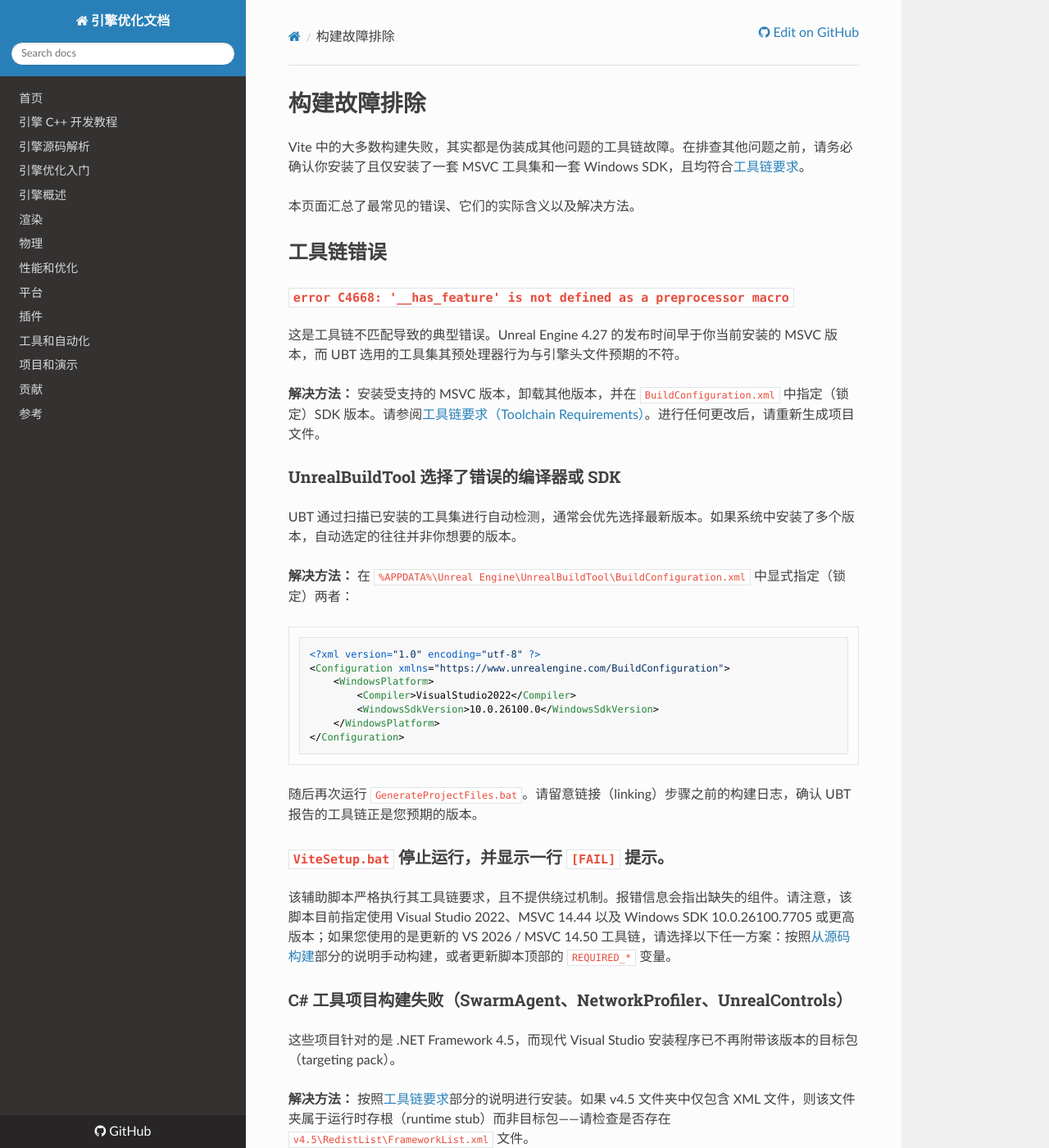
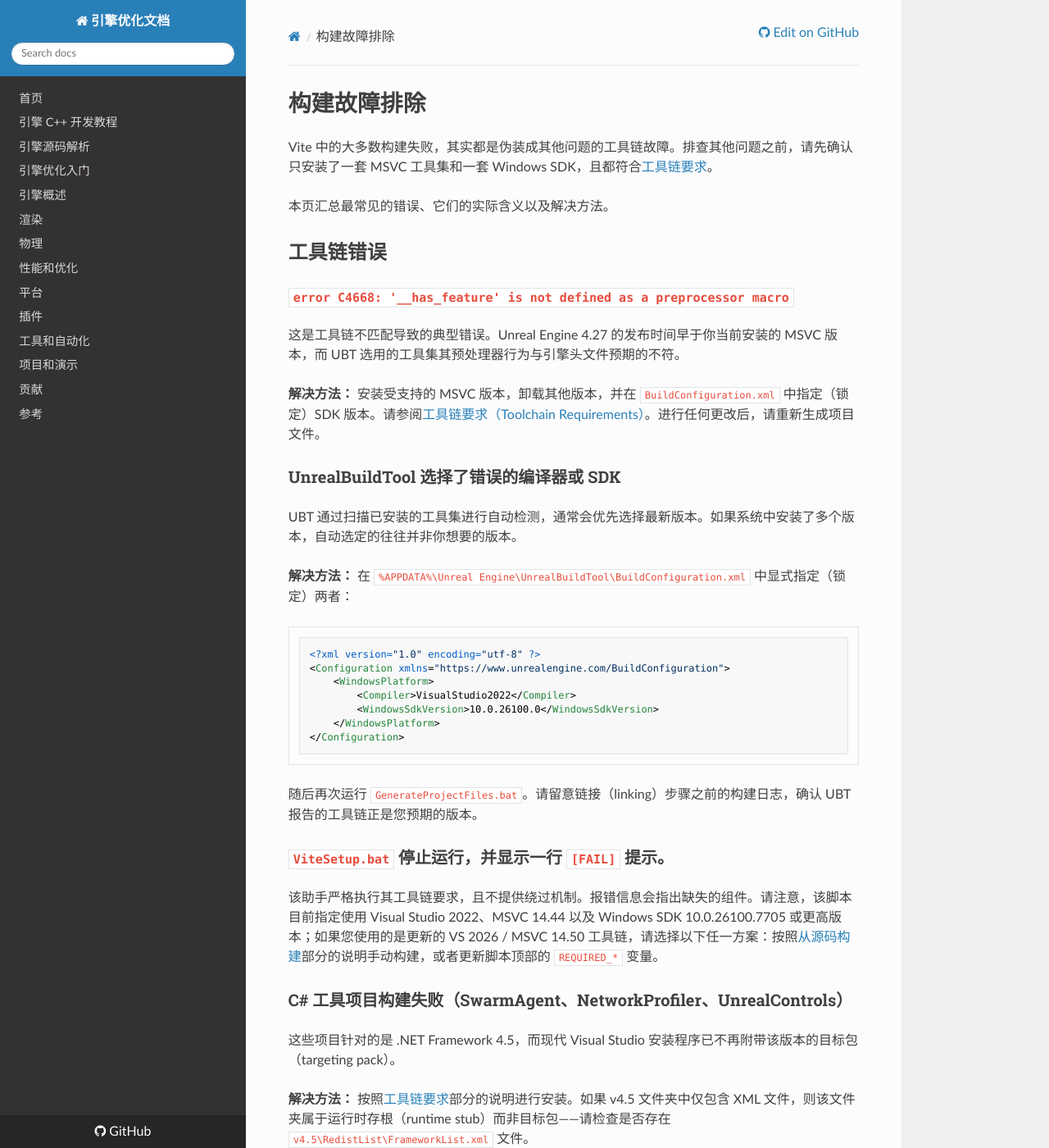
Before and after one commit to OpenHUTB/cpp, an MkDocs documentation site: the page built from docs/optimization/GettingStarted/Build-Troubleshooting.md, in a window 1280 px wide and 1400 px high. Shown: the whole window at 82% size. Built offline with MkDocs 1.6.1, drawn with Linux system fonts in a browser that asks for light colours; nearby versions of some CDN libraries; a script that is not in the unit is left out; some of the changed text lies outside the part shown.

Commit message:
docs: 统一构建故障排除页的助手与原生表述
- 开头一句「安装了且仅安装了一套」改为更通顺的「只安装了一套」
- 辅助脚本统一称助手，与工具链、从源码构建页一致
- 原版 Unreal Engine 4.27 按术语表改为原生 Unreal Engine 4.27
- 覆盖提示的 N 改为代码 span；Discord 一句去掉多余空格

```diff
--- a/docs/optimization/GettingStarted/Build-Troubleshooting.md
+++ b/docs/optimization/GettingStarted/Build-Troubleshooting.md
@@ -1,8 +1,8 @@
 # 构建故障排除
 
-Vite 中的大多数构建失败，其实都是伪装成其他问题的工具链故障。在排查其他问题之前，请务必确认你安装了且仅安装了一套 MSVC 工具集和一套 Windows SDK，且均符合[工具链要求](Toolchain-Requirements.md)。
+Vite 中的大多数构建失败，其实都是伪装成其他问题的工具链故障。排查其他问题之前，请先确认只安装了一套 MSVC 工具集和一套 Windows SDK，且都符合[工具链要求](Toolchain-Requirements.md)。
 
-本页面汇总了最常见的错误、它们的实际含义以及解决方法。
+本页汇总最常见的错误、它们的实际含义以及解决方法。
 
 
 ## 工具链错误
@@ -35,7 +35,7 @@ UBT 通过扫描已安装的工具集进行自动检测，通常会优先选择
 
 ### `ViteSetup.bat` 停止运行，并显示一行 `[FAIL]` 提示。
 
-该辅助脚本严格执行其工具链要求，且不提供绕过机制。报错信息会指出缺失的组件。请注意，该脚本目前指定使用 Visual Studio 2022、MSVC 14.44 以及 Windows SDK 10.0.26100.7705 或更高版本；如果您使用的是更新的 VS 2026 / MSVC 14.50 工具链，请选择以下任一方案：按照[从源码构建](Build-From-Source.md)部分的说明手动构建，或者更新脚本顶部的 `REQUIRED_*` 变量。
+该助手严格执行其工具链要求，且不提供绕过机制。报错信息会指出缺失的组件。请注意，该脚本目前指定使用 Visual Studio 2022、MSVC 14.44 以及 Windows SDK 10.0.26100.7705 或更高版本；如果您使用的是更新的 VS 2026 / MSVC 14.50 工具链，请选择以下任一方案：按照[从源码构建](Build-From-Source.md)部分的说明手动构建，或者更新脚本顶部的 `REQUIRED_*` 变量。
 
 
 ### C# 工具项目构建失败（SwarmAgent、NetworkProfiler、UnrealControls）
@@ -116,7 +116,7 @@ Vite 默认启用了光线追踪功能（包括阴影、反射、半透明效果
 
 ## 获取帮助
 
-如果上述情况均不适用，通过[社区 Discord](https://discord.gg/n9zQrYFhMb) 上的 `#support` 频道寻求帮助是最快的途径。请提供以下信息：Visual Studio 版本、MSVC 工具集版本、Windows SDK 版本、正在构建的分支，以及日志中的**第一个**错误（而非最后一个）——因为 Unreal 的构建输出往往呈连锁反应，最后的错误通常并非问题的关键所在。
+如果上述情况都不适用，最快的途径是通过[社区 Discord](https://discord.gg/n9zQrYFhMb) 的 `#support` 频道求助。请提供以下信息：Visual Studio 版本、MSVC 工具集版本、Windows SDK 版本、正在构建的分支，以及日志中的**第一个**错误（而非最后一个）——因为 Unreal 的构建输出往往呈连锁反应，最后的错误通常并非问题的关键所在。
 
 
 ## 另请参阅
```
Also changed, not shown: other parts of docs/optimization/GettingStarted/Build-Troubleshooting.md (+2 -2 lines).
